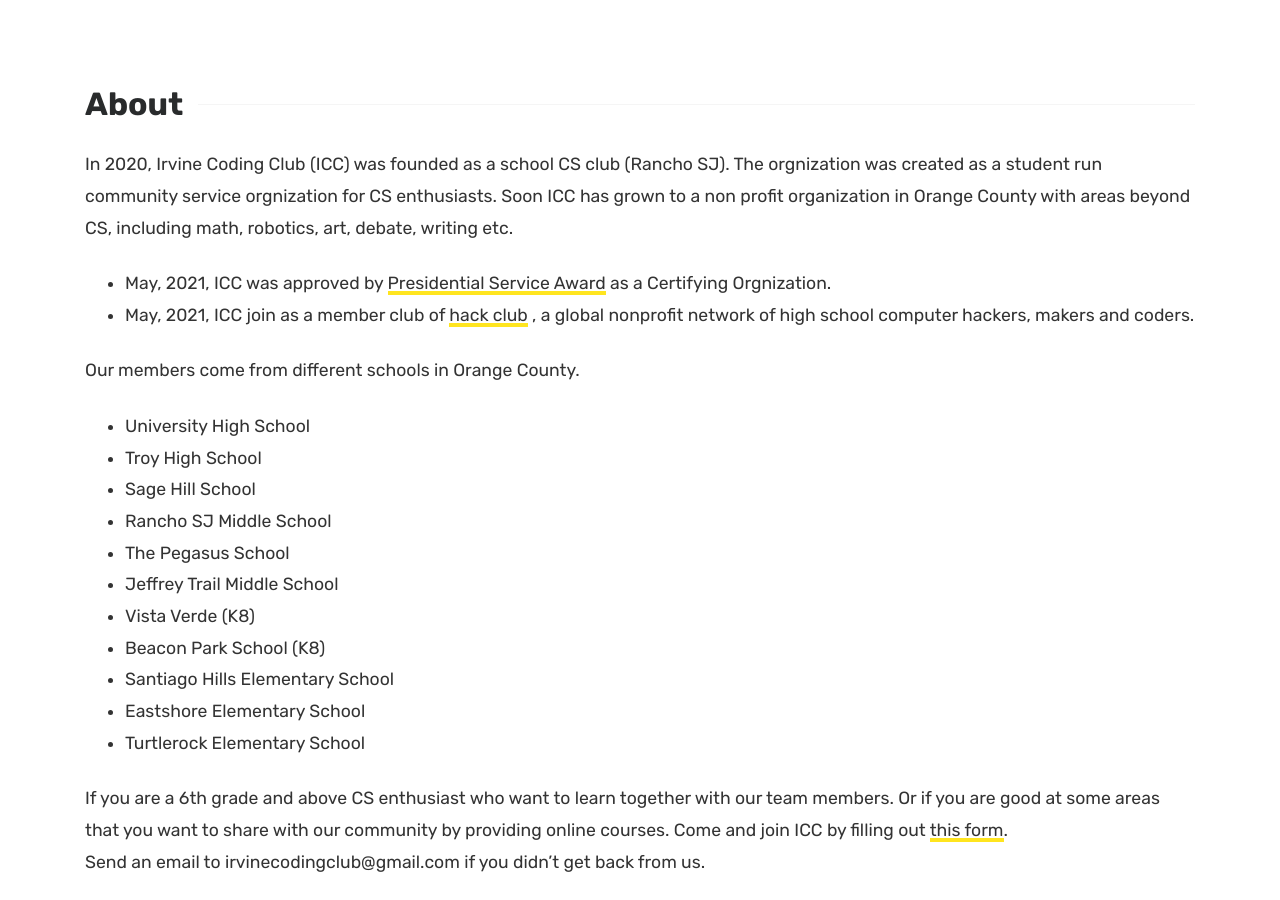
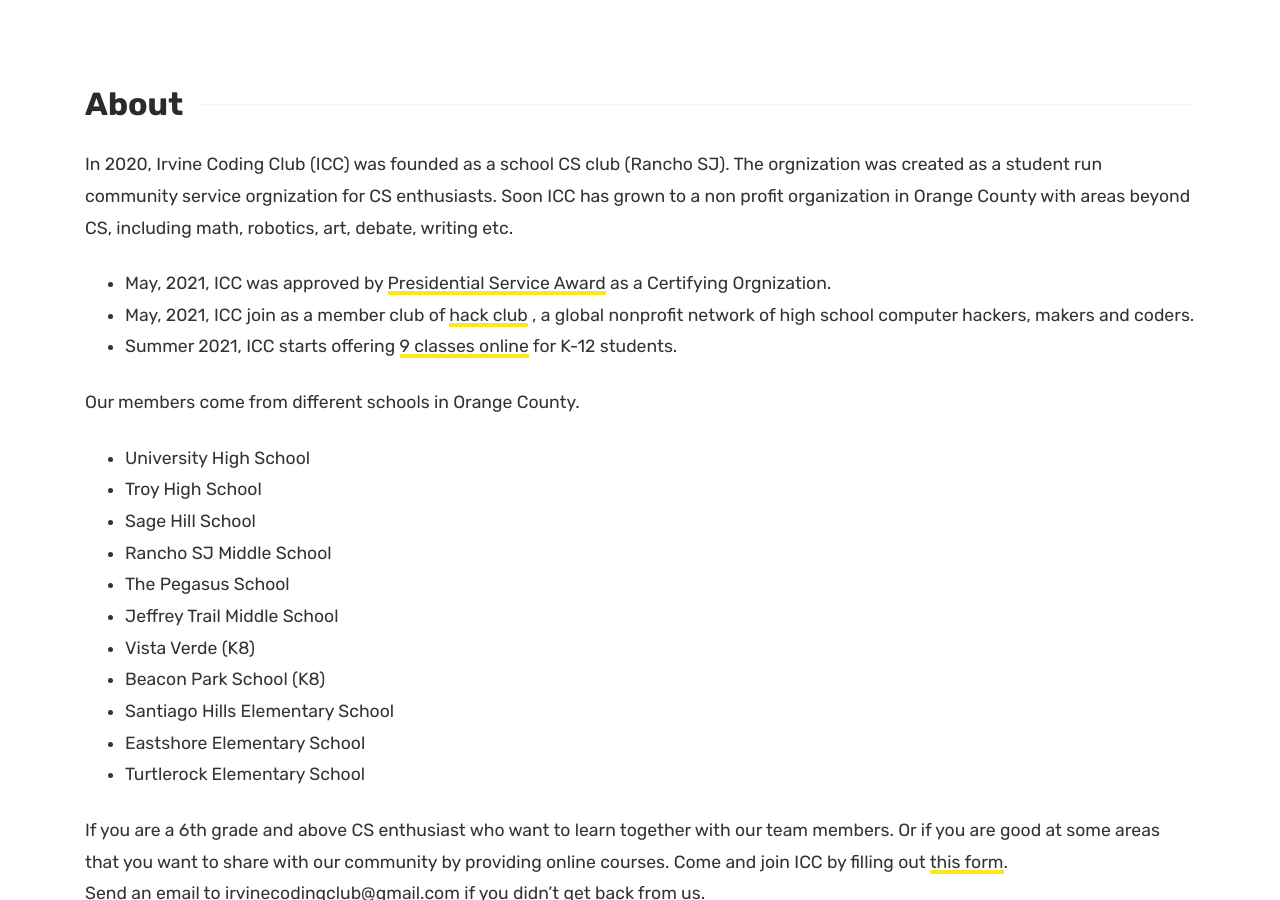
Before and after one commit to irvinecodingclub/irvinecodingclub.github.io, a Jekyll site: the page built from about.md, in a window 1280 px wide and 900 px high. Built offline with Jekyll 4.4.1, drawn with Linux system fonts in a browser that asks for light colours.

Commit message:
hack club

```diff
--- a/about.md
+++ b/about.md
@@ -8,6 +8,8 @@
 The orgnization was created as a student run community service orgnization for CS enthusiasts. Soon ICC has grown to a non profit organization in Orange County with areas beyond CS, including math, robotics, art, debate, writing etc.
 * May, 2021, ICC was approved by [Presidential Service Award](https://www.presidentialserviceawards.gov/) as a Certifying Orgnization.
 * May, 2021, ICC join as a member club of [hack club](https://hackclub.com/) , a global nonprofit network of high school computer hackers, makers and coders.
+* Summer 2021, ICC starts offering [9 classes online](https://irvinecoding.club/summer2021/) for K-12 students.
+
 
 
 Our members come from different schools in Orange County.
```
